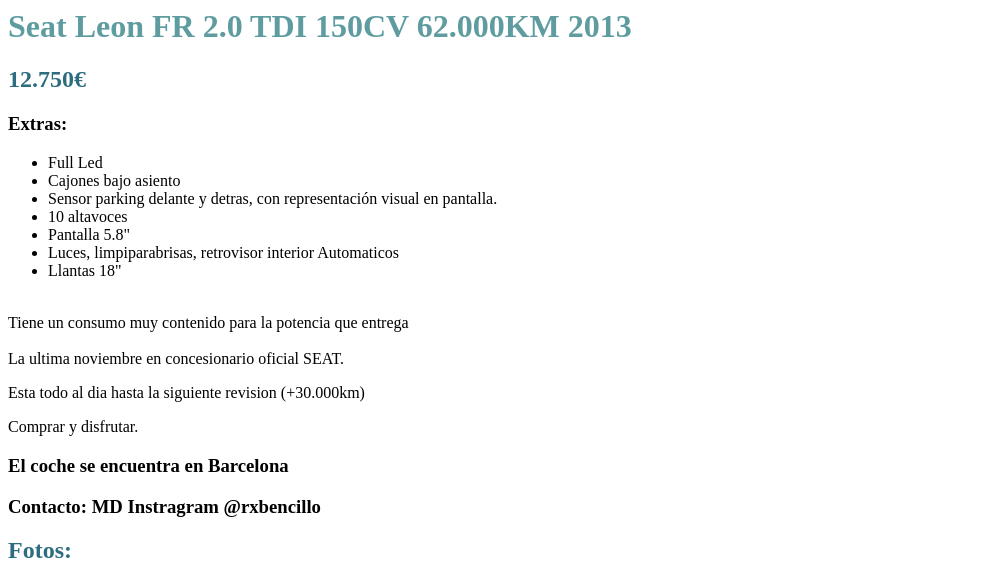
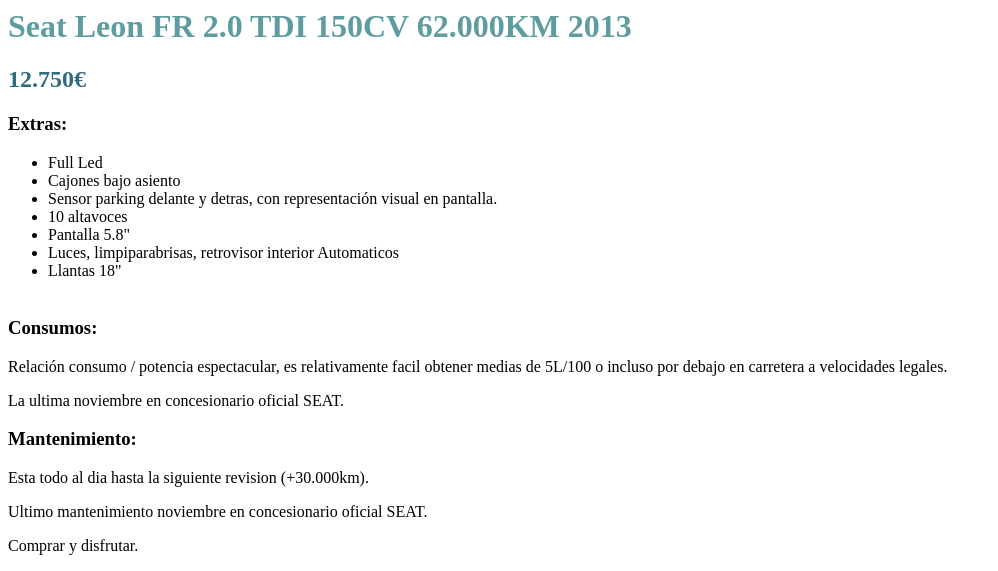
Before and after one commit to rubentest/rubentest.github.io, a plain HTML site: page index.html in a window 1280 px wide. Shown: the top 571 px of the page, without its empty margins (0-998 px from the left). Drawn offline with Linux system fonts and the light colour scheme.

Commit message:
Update index.html

```diff
--- a/index.html
+++ b/index.html
@@ -11,8 +11,13 @@
 <li>Luces, limpiparabrisas, retrovisor interior Automaticos</li>
 <li>Llantas 18"<br /><br /></li>
 </ul>
-<p>Tiene un consumo muy contenido para la potencia que entrega<br /><br />La ultima noviembre en concesionario oficial SEAT.</p>
-<p>Esta todo al dia hasta la siguiente revision (+30.000km)</p>
+<h3>Consumos:</h3>
+<p>Relación consumo / potencia espectacular, es relativamente facil obtener medias de 5L/100 o incluso por debajo en carretera a velocidades legales.</p>
+
+ La ultima noviembre en concesionario oficial SEAT.</p>
+<h3>Mantenimiento:</h3>
+<p>Esta todo al dia hasta la siguiente revision (+30.000km).</p>
+<p>Ultimo mantenimiento noviembre en concesionario oficial SEAT.</p>
 <p>Comprar y disfrutar.</p>
 <h3>El coche se encuentra en Barcelona</h3>
 <h3>Contacto: MD Instragram @rxbencillo</h3>
```
